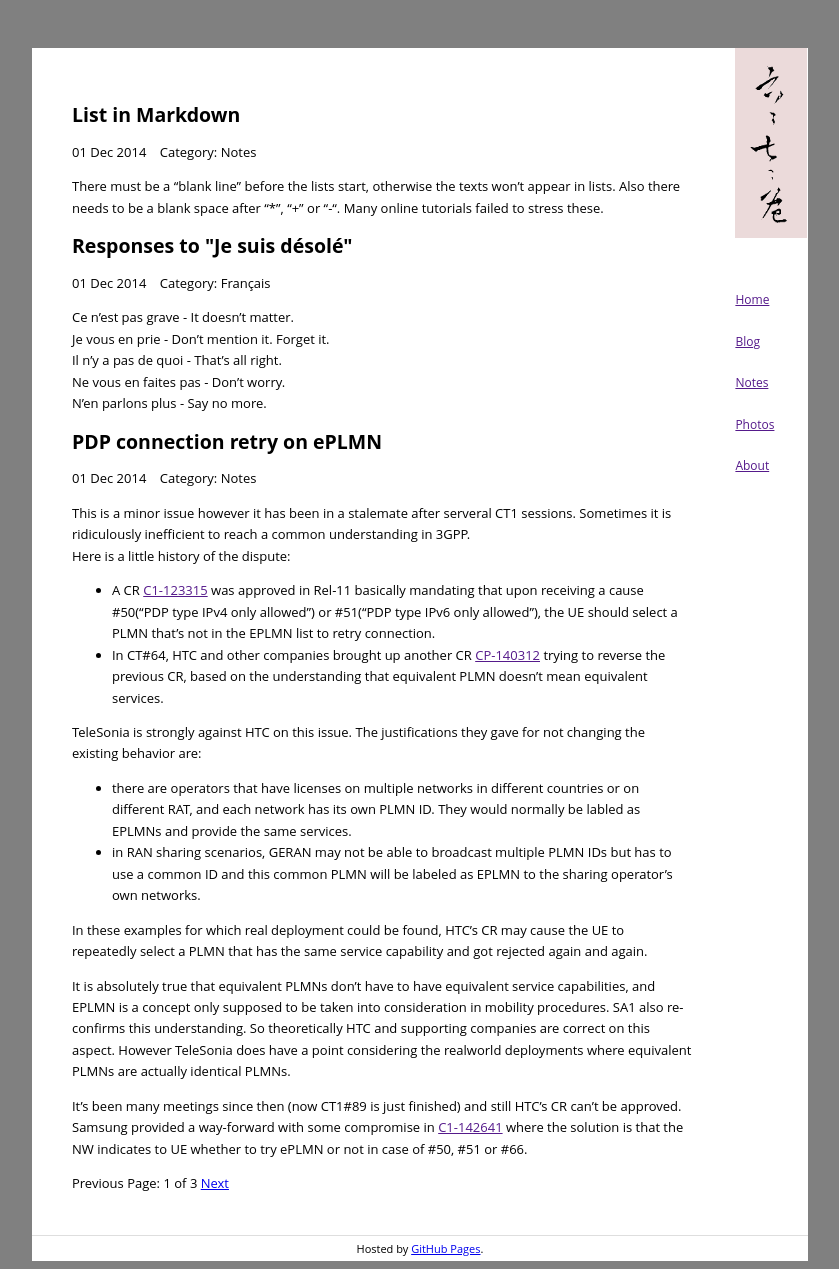
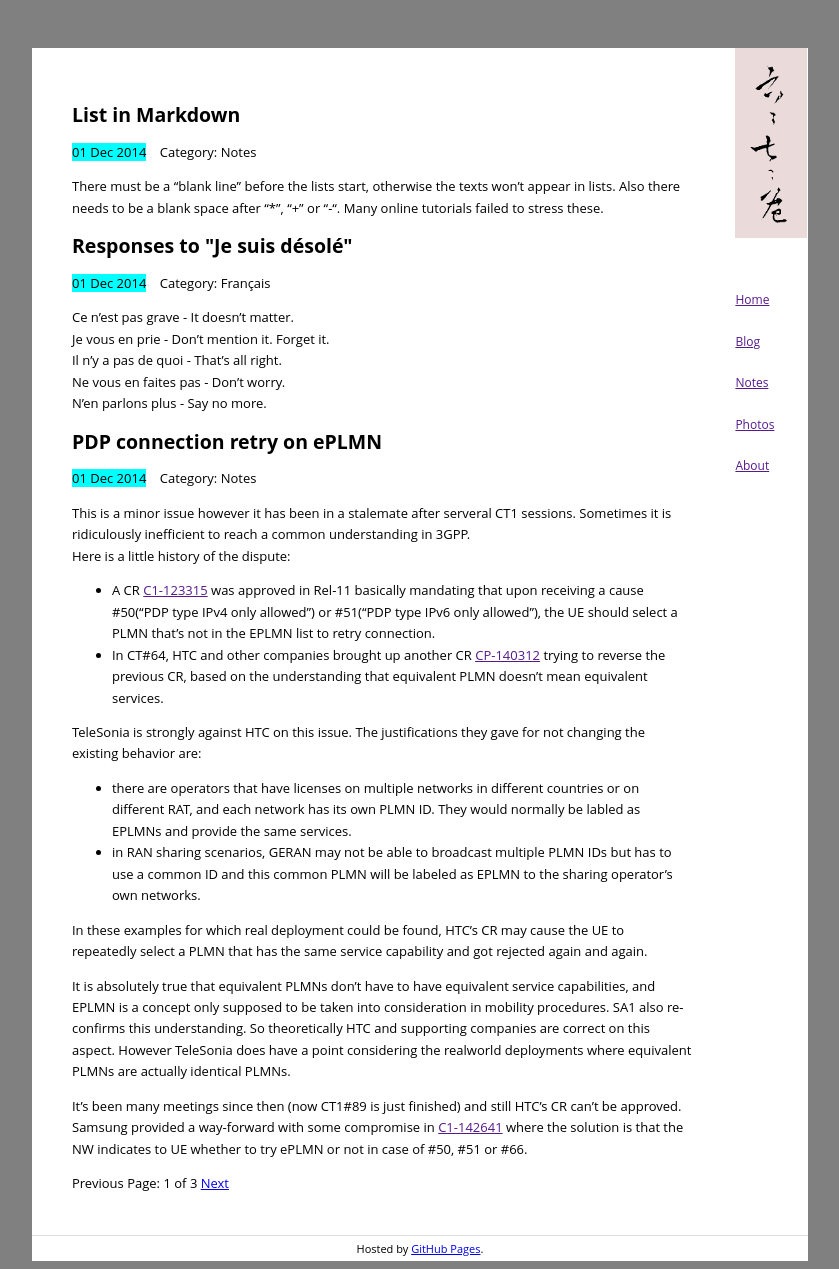
Before and after one commit to wangguanzhou/wangguanzhou.github.io, a Jekyll site: the page built from index.html, in a window 1280 px wide. Shown: the whole page, without its empty margins (220-1059 px from the left). Built offline with Jekyll 4.4.1, drawn with Linux system fonts in a browser that asks for light colours; the list of posts is cut into pages by our own code.

Commit message:
change time background color

```diff
--- a/css/style.css
+++ b/css/style.css
@@ -54,6 +54,10 @@ span.category {
 	padding: 10px;
 }
 
+time {
+	background-color: #00ffff;
+}
+
 .photos {
 	padding: 0;
 	margin: 0
```
